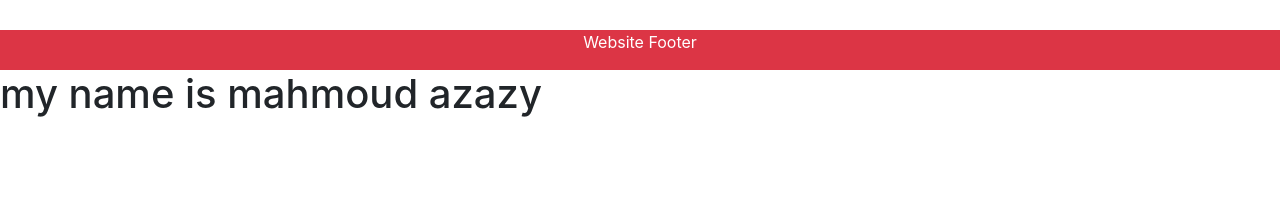
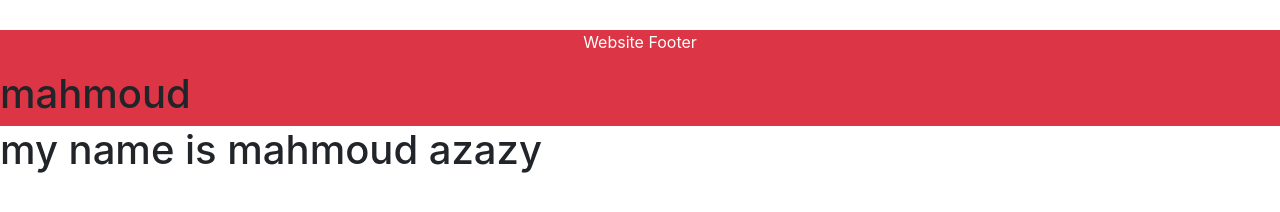
Before and after one commit to mhmoudazazy/bootstrap, a plain HTML site: page index.html in a window 1280 px wide. Shown: the part 528-740 px from the top of the page. Drawn offline with Linux system fonts and the light colour scheme.

Commit message:
add file index.html

```diff
--- a/index.html
+++ b/index.html
@@ -50,6 +50,7 @@
         <div class="col-12">
             <p class="text-center text-white ">Website Footer</p>
         </div>
+        <h1>mahmoud</h1>
     </div>
 
 
```
